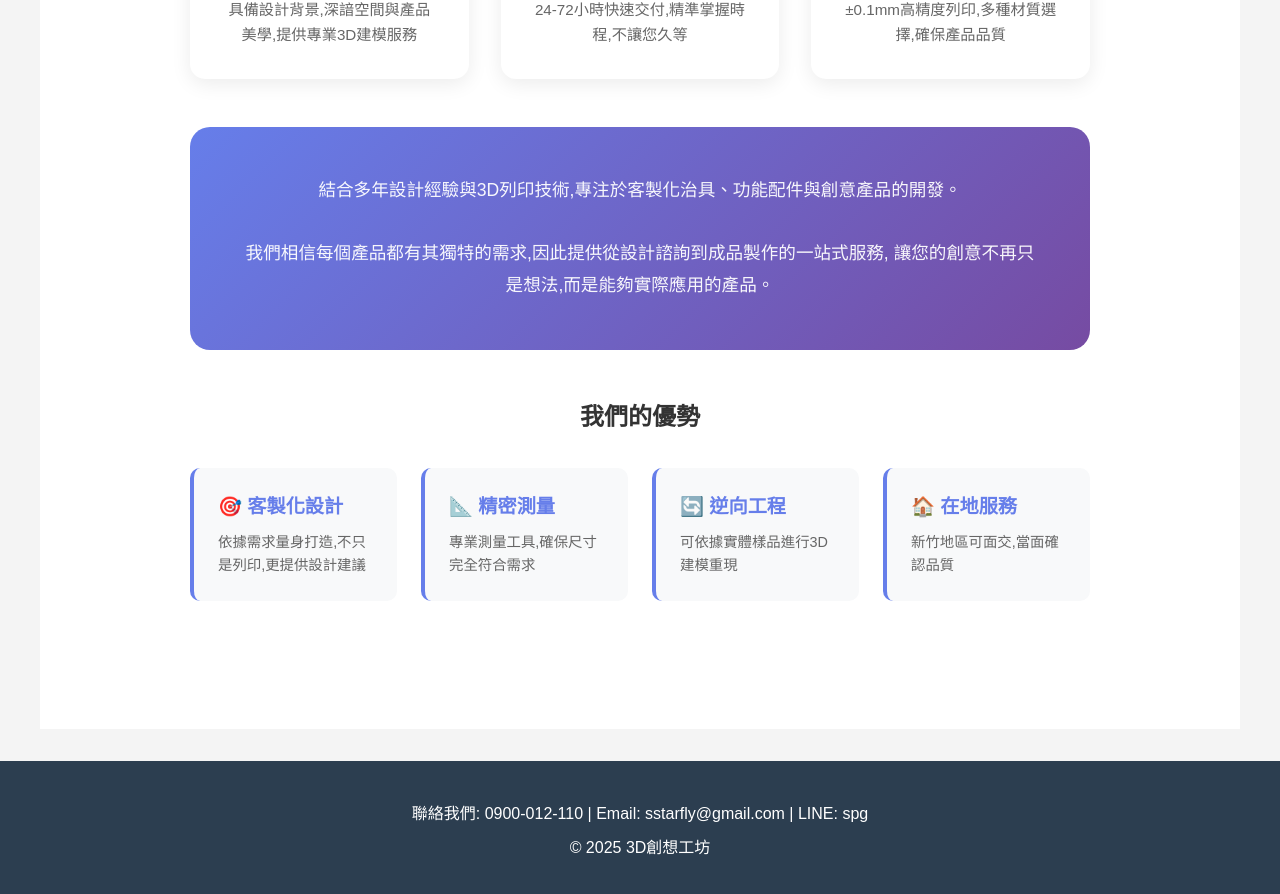
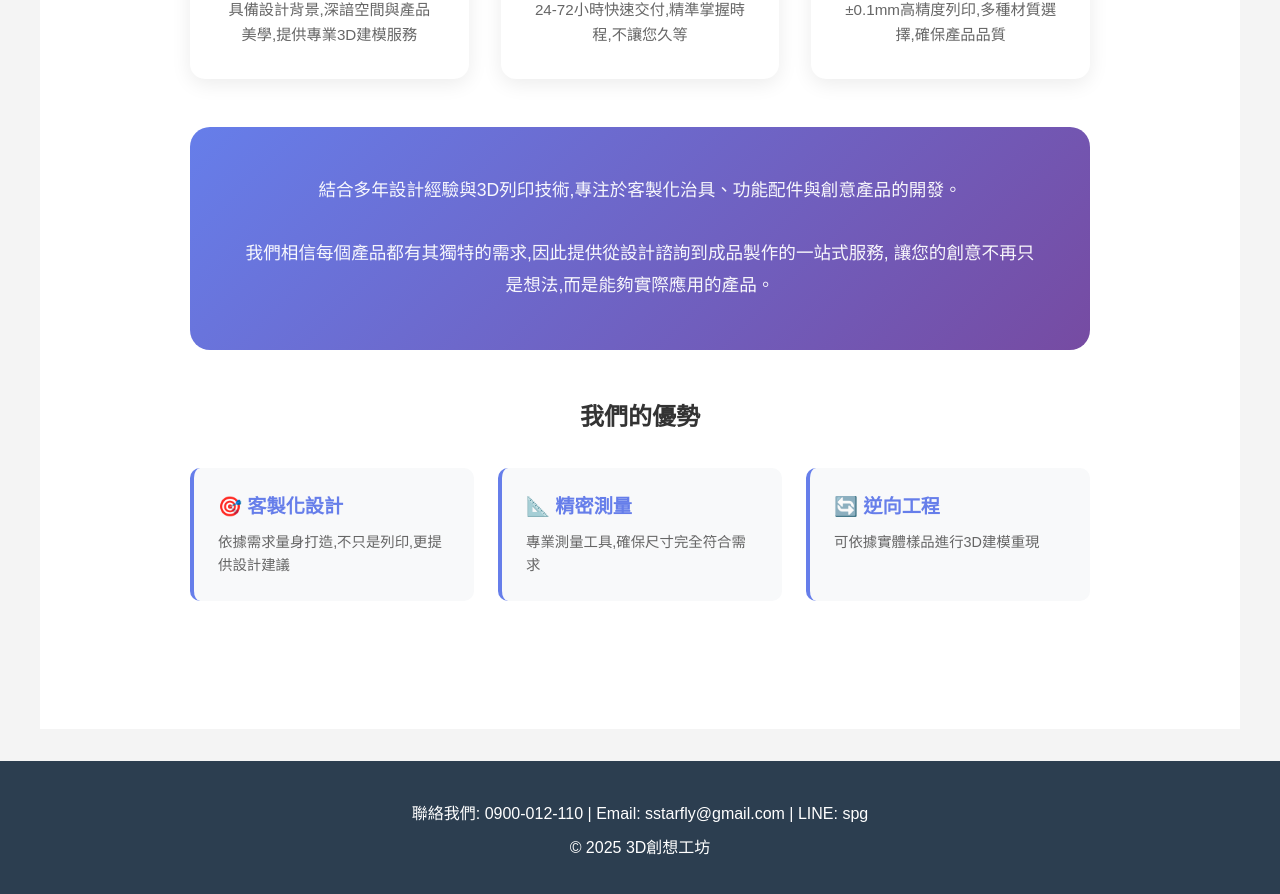
Before and after one commit to 10wang-creat/3d-workshop1, a Jekyll site: the page built from about.html, in a window 1280 px wide and 900 px high, scrolled down 740 px. Shown: the top 894 px of the window. Built offline with Jekyll 4.4.1, drawn with Linux system fonts in a browser that asks for light colours.

```diff
--- a/about.html
+++ b/about.html
@@ -89,11 +89,6 @@
         <h4>🔄 逆向工程</h4>
         <p>可依據實體樣品進行3D建模重現</p>
       </div>
-
-      <div class="value-item">
-        <h4>🏠 在地服務</h4>
-        <p>新竹地區可面交,當面確認品質</p>
-      </div>
     </div>
   </div>
 </section>
```
